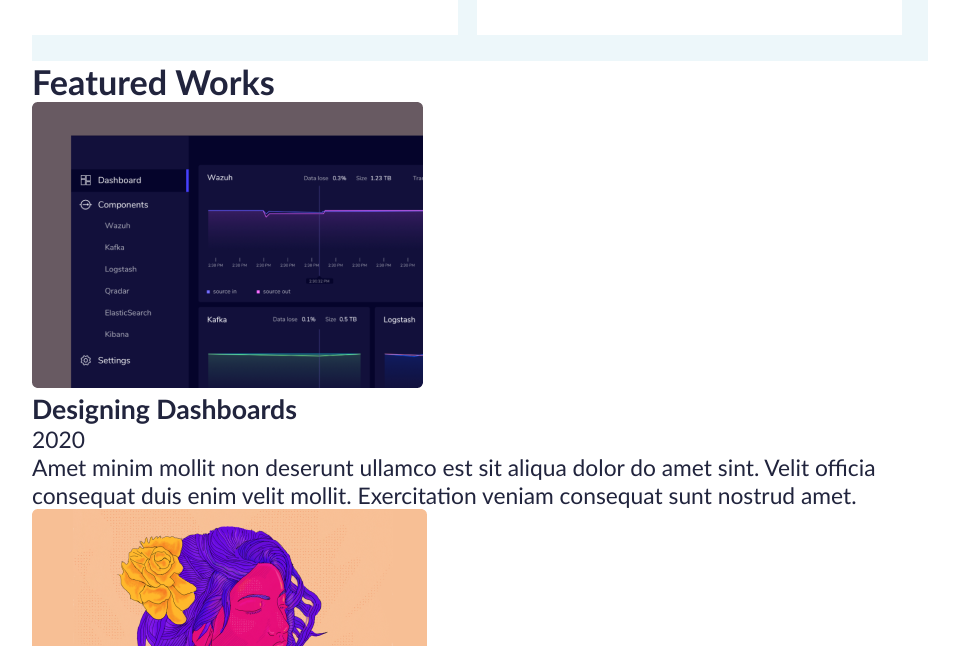
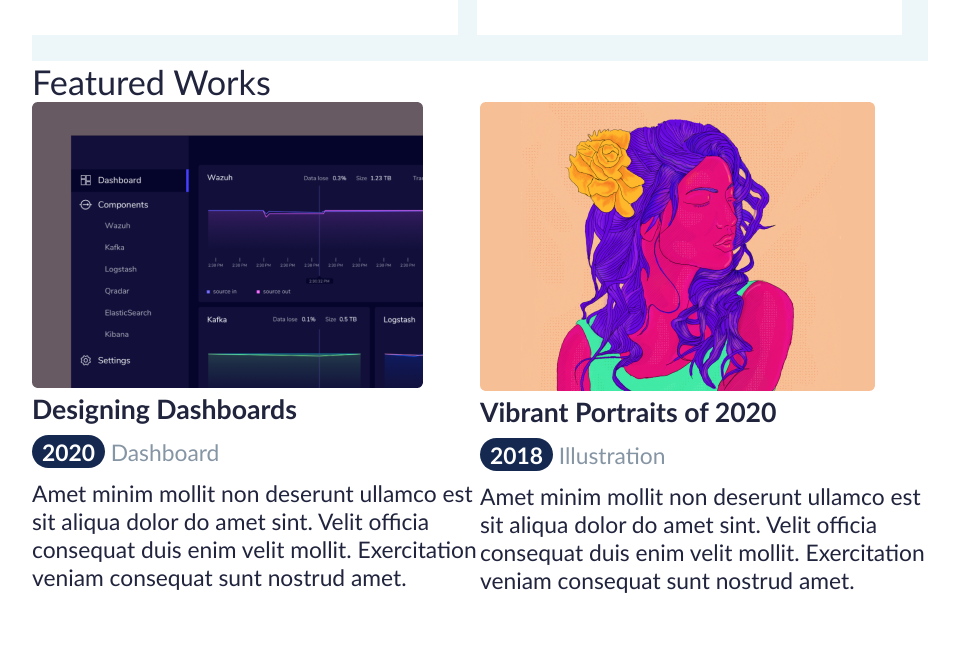
Before and after one commit to VitorAndreSilva/atv-portfolio, a plain HTML site: page pag-works/index.html in a window 1280 px wide. Shown: the part 929-1575 px from the top of the page, without its empty margins (160-1119 px from the left). Drawn offline with Linux system fonts and the light colour scheme.

Commit message:
Continuação da atividade

```diff
--- a/pag-works/css/style.css
+++ b/pag-works/css/style.css
@@ -75,6 +75,7 @@ main.works section p span {
     font-weight: bold; /*negrito*/
 }
 
+
 /*=======
 formatação home page
 ============*/
@@ -136,6 +137,29 @@ section.rt-posts ul li p {
     margin: 1.5vw 0vw 1.5vw 0vw;
 }
 
+section.ftWorks h2 {
+    font-weight: normal;
+}
+
+section.ftWorks > div {
+    display: flex;
+}
+
+section.ftWorks p {
+    margin: 1vw 0 1vw 0;
+}
+
+section.ftWorks div div p span {
+    color: white;
+    background-color: #142850;
+    border-radius: 20px;
+    padding: 3px 10px 2px 10px;
+    font-weight: bold; /*negrito*/
+}
+
+section.ftWorks div div p.container {
+    color: #8695A4;
+}
 
 /*=======
 formatação do rodapé
--- a/pag-works/index.html
+++ b/pag-works/index.html
@@ -46,16 +46,18 @@
         <section class="ftWorks">
             <h2>Featured Works</h2>
             <div>
+                <div>
                     <img src="images/Rectangle30.png" alt="Grafico">
                     <h3>Designing Dashboards</h3>
-                <p><span>2020</span></p>
+                    <p class="container"><span>2020</span> Dashboard</p>
                     <p>Amet minim mollit non deserunt ullamco est sit aliqua dolor do amet sint. Velit officia consequat duis enim velit mollit. Exercitation veniam consequat sunt nostrud amet.</p>
                 </div>
                 <div>
                     <img src="images/Rectangle32.png" alt="Foto">
                     <h3>Vibrant Portraits of 2020</h3>
-                <p><span>2018</span></p>
+                    <p class="container"><span>2018</span> Illustration</p>
                     <p>Amet minim mollit non deserunt ullamco est sit aliqua dolor do amet sint. Velit officia consequat duis enim velit mollit. Exercitation veniam consequat sunt nostrud amet.</p>
+                </div>
             </div>
         </section>
     </main>
```
Lines whose indentation alone changed are shown as unchanged.
